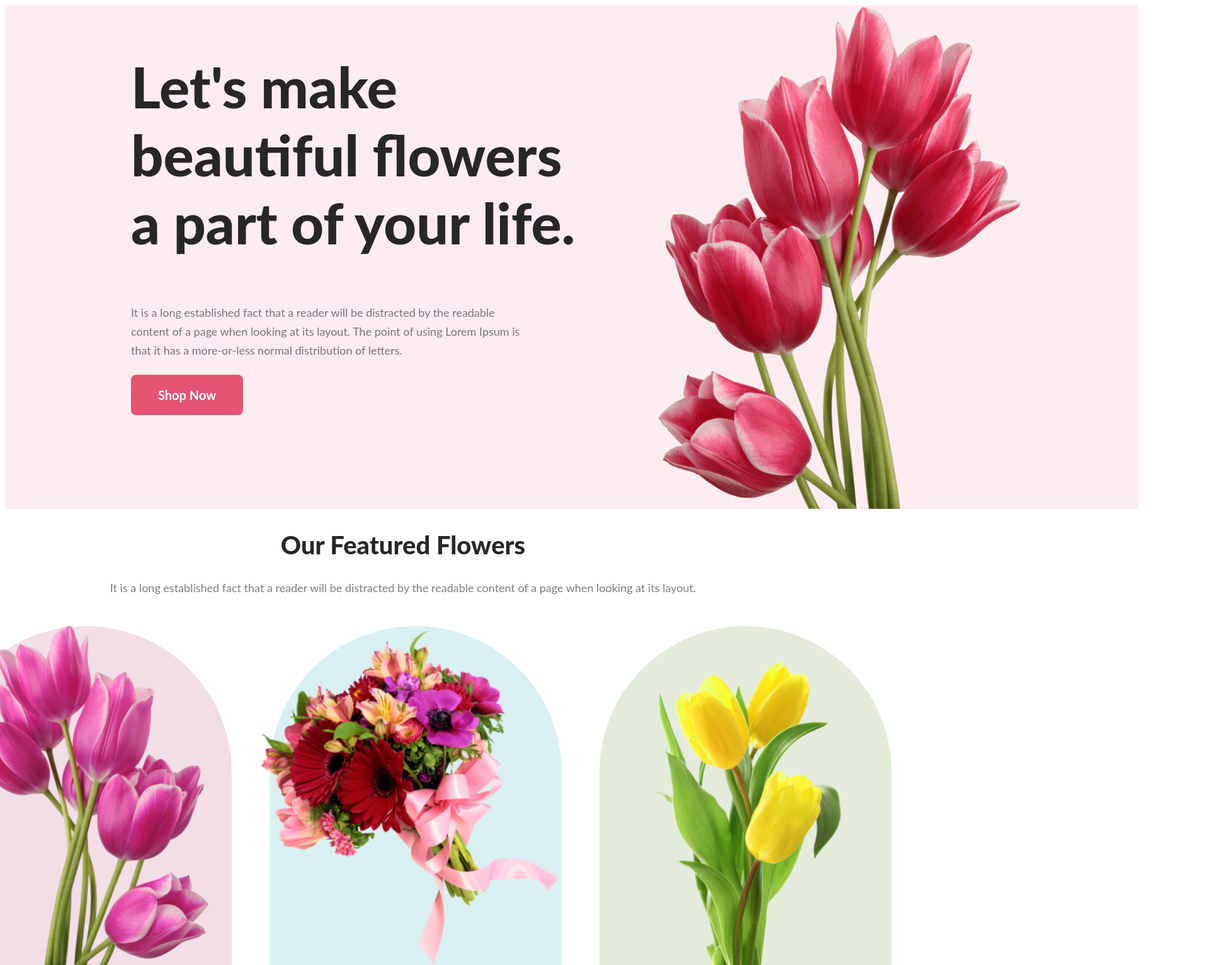
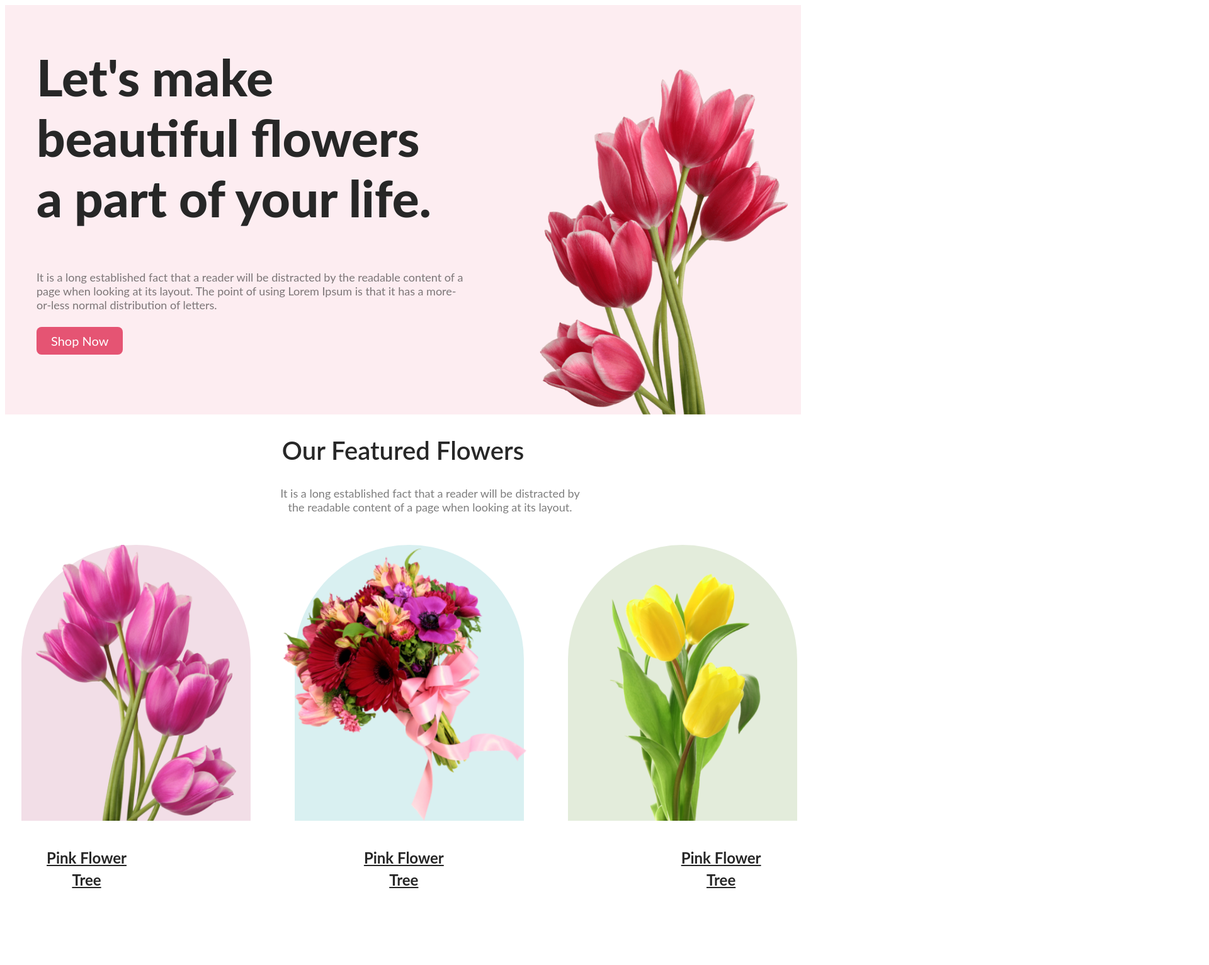
Before and after one commit to arifhossenbd/flower-shop-assignment, a plain HTML site: page index.html in a window 1280 px wide. Shown: the top 1532 px of the page at 63% size, 1920 px wide, since content can reach past the window. Drawn offline with Linux system fonts and the light colour scheme.

Commit message:
service section correction

```diff
--- a/index.html
+++ b/index.html
@@ -9,14 +9,12 @@
 <body>
     <!-- header section -->
     <header>
-        <div class="banner">
-            <div>
+            <div class="banner">
                 <h2 class="header-tittle">Let's make beautiful flowers a part of your life.</h2>
                 <h4 class="header-description">It is a long established fact that a reader will be distracted by the readable content of  a page when looking at its layout. The point of using Lorem Ipsum is that it has a more-or-less normal distribution of letters.</h4>
                <button class="btn-primary">Shop Now</button>
             </div>
             <img class="img" src="/image/header.png" alt="">
-        </div>
     </header>
     <!-- main section -->
     <main>
@@ -42,21 +40,26 @@
                     <li class="service"><img src="/image/Group 57.png" alt=""></li>
                     <li class="service"><img src="/image/Group 58.png" alt=""></li>
                     <li class="service"><img src="/image/support.png" alt=""></li>
+                    <li>Same Day Delivery. Click & Collect.</li>
+                    <li>Fresh Flowers. Local Growers.</li>
+                    <li>24/7 Free Support.</li>
                 </ul>
+                </ul>
+                <ul class="service-tittle">
+                    <li>Same Day Delivery. Click & Collect.</li>
+                    <li>Fresh Flowers. Local Growers.</li>
+                    <li>24/7 Free Support.</li>
+                </ul>
+
             </div>
-            <ul id="service-tittle">
-                <li>Same Day Delivery. Click & Collect.</li>
-                <li>Fresh Flowers. Local Growers.</li>
-                <li>24/7 Free Support.</li>
-            </ul>
         </div>
 
-        <section class="hot-deals">
-            <h2 class="hot-deals-tittle">Hot Deal ! Sale Up To 25%<span class="off">Off</span></h2>
+        <div class="hot-deals">
+            <h2 class="hot-deals-tittle">Hot Deal ! Sale Up To 25% <span class="off">Off</span> </h2>
             <h4 class="hot-deals-description">It is a long established fact that a reader will be distracted by the readable content of a page when looking at its layout.</h4>
             <button class="btn-primary">Sign Up</button>
             <img class="pngwing8" src="/image/pngwing 8.png" alt="">
-        </section>
+        </div>
     </main>
     <!-- footeer section -->
     <footer>
--- a/style.css
+++ b/style.css
@@ -1,115 +1,99 @@
 /* header section */
 
 
-body{
-    background-color: #FFFFFF;
-    width: auto;
-}
 header{
     background-color: #E554731A;
     display: flex;
-    padding: 0px 100px 0px 100px;
     margin: 0%;
-    width: 1600px;
-}
-.banner{
-    display: flex;
-    margin: 0px;
-    padding: 0px 100px 0px 100px;
 }
 .img{
-    width: 635px;
-    height: 800px;
-    flex-shrink: 0;
-    padding: 0px 200px 0px 100px;
+    width: 435px;
+    height: 550px;
+    display: flex;
+    margin-top: 100px;
+    margin-left: 100px;
 }
 .header-tittle{
-    display: flex;
-    width: 708px;
-    flex-direction: column;
-    flex-shrink: 0;
+    width: 650px;
+    margin-left: 50px;
     color: #272727;
     font-family: Lato;
-    font-size: 90px;
-    font-style: normal;
+    font-size: 80px;
     font-weight: 800;
-    line-height: normal;
 }
 .header-description{
-    display: flex;
-    width: 634px;
-    flex-direction: column;
-    flex-shrink: 0;
     color: rgba(39, 39, 39, 0.60);
     font-family: Lato;
     font-size: 18px;
     font-style: normal;
     font-weight: 400;
-    line-height: 30px;
+    margin-left: 50px;
 }
 .btn-primary{
     display: flex;
-    padding: 20px 43px;
+    padding: 10px 23px;
     border-radius: 8px;
     border: 0;
     background: #E55473;
     color: #FFF;
     font-family: Lato;
     font-size: 20px;
-    font-weight: 700;
+    font-weight: 400;
+    margin-bottom:10% ;
+    margin-left: 50px;
 }
 
 /* main section */
 
-.feature-section{
-    text-align: center;
-}
+
+
 .feature-section-tittle{
     text-align: center;
     color: #272727;
     font-family: Lato;
     font-size: 40px;
-    font-style: normal;
-    font-weight: 800;
-    line-height: normal;
+    font-weight: 600;
     }
 .feature-description{
-    text-align: center;;
+    text-align: center;
     color: rgba(39, 39, 39, 0.60);
     font-family: Lato;
     font-size: 18px;
     font-style: normal;
     font-weight: 400;
+    width: 500px;
+    margin-left: 425px;
 }
 .feature-section{
-    text-align: center;
     margin: auto;
 }
 ul, li{
     display: flex;
     justify-content: center;
-    gap: 60px;
+    gap: px;
     margin-top: 2%;
+    margin-left: 30px;
+    margin-right: 40px;
 }
 
 .pngwing1{
     border-radius: 300px 300px 0px 0px;
     background: rgba(167, 33, 98, 0.15);
-    width: 464px;
-    height: 538px;
+    width: 364px;
+    height: 438px;
     flex-shrink: 0;
 
 }
 .pngwing2{
-    width: 464px;
-    height: 538px;
+    width: 364px;
+    height: 438px;
     flex-shrink: 0;
     border-radius: 300px 300px 0px 0px;
     background: rgba(5, 151, 160, 0.15);
 }
 .pngwing3{
-    width: 464px;
-    height: 538px;
+    width: 364px;
+    height: 438px;
     flex-shrink: 0;
     border-radius: 300px 300px 0px 0px;
     background: rgba(71, 125, 17, 0.15);
@@ -117,7 +101,7 @@ ul, li{
 .item-tittle-container{
     display: flex;
     justify-content: center;
-    gap: 360px;
+    gap: 260px;
     color: #272727;
     text-align: center;
     font-family: Lato;
@@ -133,45 +117,29 @@ ul, li{
 .service-section{
     justify-content: center;
     display: flex;
-    margin: auto;
-    width: 1520px;
-    height: 320px;
-    flex-shrink: 0;
     border-radius: 8px;
     background: rgba(39, 39, 39, 0.05);
-    margin-top: auto;
     margin-bottom: 10%;
-    margin-left: 8.5%;
+    height: 300px;
+    margin-right: 40px;
+    margin-left: 70px;
 }
 .service-image{
+    display: flex;
+    justify-content: center;
     width: 80px;
     height: 80px;
-    gap: 340%;
     display: flex;
-    margin-top: 3%;
-    margin-left: 1%;
-}
+    margin-left: 1500px;
+    margin-right: 0px;
+    gap: 200px;
 .service-tittle{
-    color: #E55473;
-}
-.hot-deals{
-    width: 1822px;
-    height: 620px;
-    flex-shrink: 0;
-    border-radius: 8px;
-    background: rgba(229, 84, 115, 0.05);
-}
-.pngwing8{
     display: flex;
-    width: 318px;
-    height: 420px;
 }
 
 
 /* Footer section */
 footer{
-    width: 1820px;
-    height: 449px;
     flex-shrink: 0;
     background: #111010;
     text-align: center;
@@ -182,7 +150,7 @@ footer{
     font-family: Lato;
     font-size: 48px;
     font-style: normal;
-    font-weight: 800;
+    font-weight: 700;
     line-height: normal;
     margin-top: 5%;
     margin-right: 4%;
```
